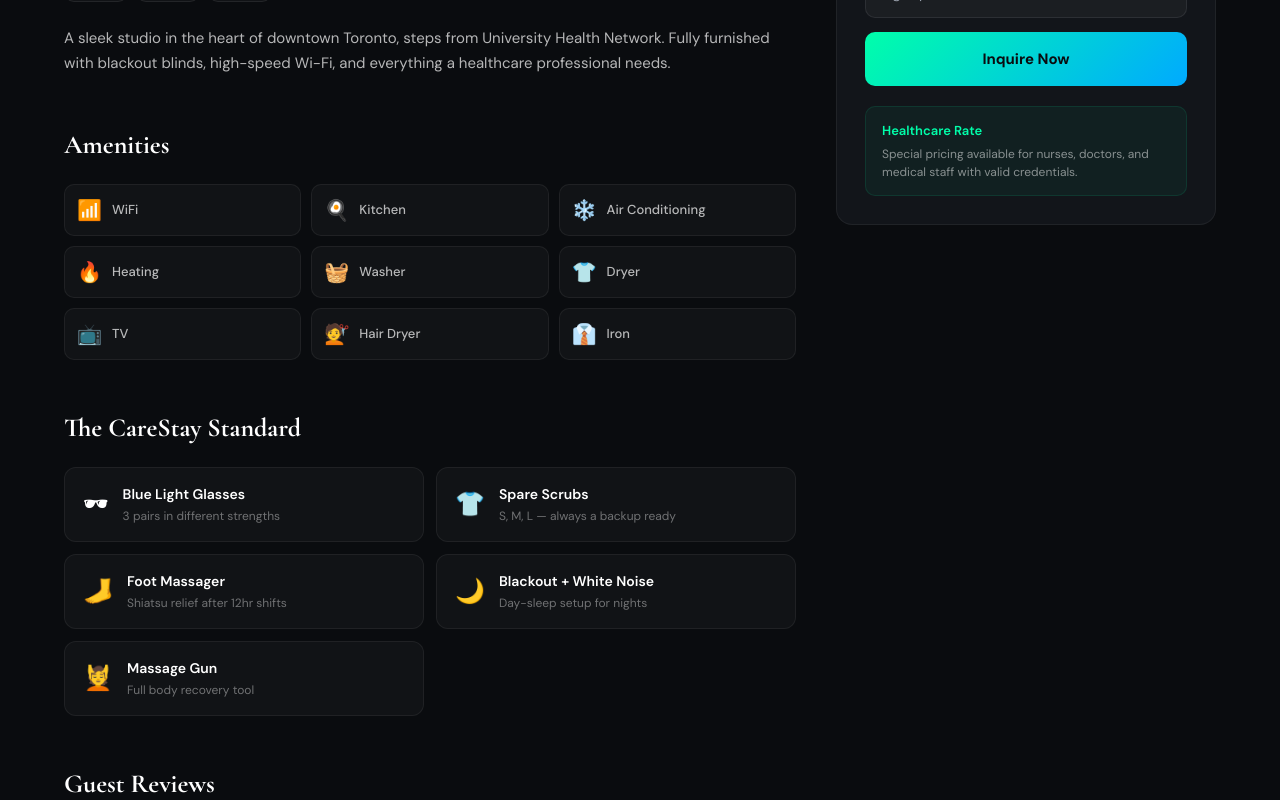
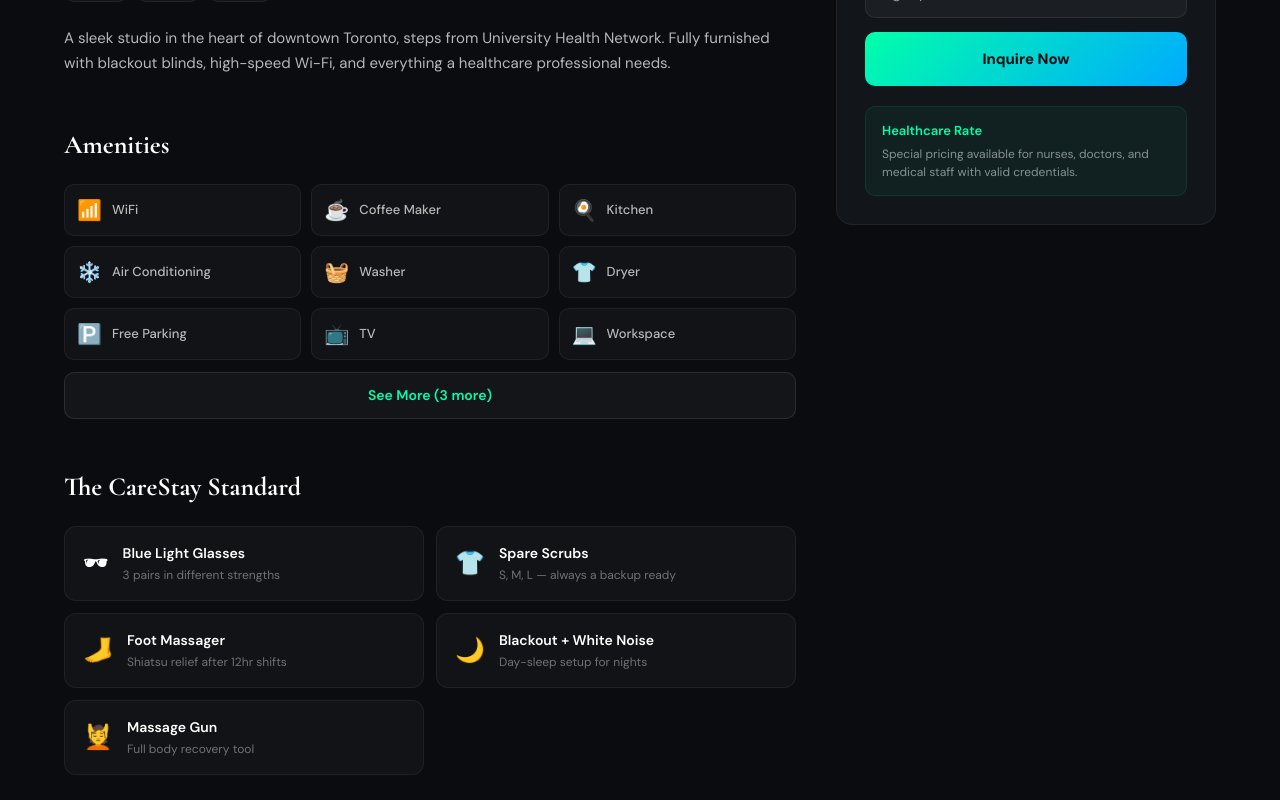
Before and after one commit to gxldeli/carestay-suites, a Next.js app: page /listings/1 in a window 1280 px wide. Shown: the part 820-1620 px from the top of the page. Built offline with nearby package versions, Linux system fonts and the light colour scheme; no server answers; the database is empty.

Commit message:
Amenity dedup, icons, priority sort

```diff
--- a/app/listings/[id]/page.tsx
+++ b/app/listings/[id]/page.tsx
@@ -343,37 +343,58 @@ export default function ListingPage() {
               {/* Amenities */}
               <div style={{ marginBottom: 48 }}>
                 <h2 style={{ fontFamily: "'Cormorant Garamond',serif", fontSize: 26, fontWeight: 700, marginBottom: 20 }}>Amenities</h2>
-                <div className="amenity-grid" style={{ display: "grid", gridTemplateColumns: "1fr 1fr 1fr", gap: 10 }}>
                 {(() => {
                     const iconMap: Record<string, string> = {
-                      "wifi": "📶", "wireless internet": "📶", "internet": "📶",
-                      "kitchen": "🍳", "cooking basics": "🍳",
+                      "wifi": "📶", "wireless internet": "📶", "wireless": "📶", "internet": "📶",
+                      "kitchen": "🍳",
+                      "cooking basics": "🥘",
                       "parking": "🅿️", "free parking": "🅿️", "garage": "🅿️", "street parking": "🅿️",
                       "washer": "🧺", "laundry": "🧺", "washing machine": "🧺",
                       "dryer": "👕",
                       "air conditioning": "❄️", "ac": "❄️", "a/c": "❄️", "central air": "❄️",
                       "heating": "🔥", "heat": "🔥", "central heating": "🔥",
+                      "indoor fireplace": "🪵", "fireplace": "🪵",
                       "tv": "📺", "cable tv": "📺", "smart tv": "📺", "television": "📺",
                       "gym": "💪", "fitness": "💪", "fitness center": "💪", "exercise equipment": "💪",
                       "pool": "🏊", "swimming pool": "🏊",
                       "elevator": "🛗", "lift": "🛗",
-                      "balcony": "🌇", "patio": "🌇", "deck": "🌇", "terrace": "🌇",
+                      "balcony": "🌇", "patio": "🌇", "deck": "🌇", "terrace": "🌇", "patio or balcony": "🌇",
                       "dishwasher": "🍽️",
                       "coffee maker": "☕", "coffee": "☕", "espresso machine": "☕",
-                      "iron": "👔",
+                      "iron": "🫠",
                       "hair dryer": "💇", "hairdryer": "💇",
                       "workspace": "💻", "dedicated workspace": "💻", "laptop friendly workspace": "💻",
-                      "smart lock": "🔒", "lockbox": "🔒", "keypad": "🔒", "self check-in": "🔒",
+                      "smart lock": "🔐", "lockbox": "🔐", "keypad": "🔐", "self check-in": "🔐",
                       "subway": "🚇", "transit": "🚇",
                       "soaking tub": "🛁", "bathtub": "🛁", "hot tub": "🛁",
                       "concierge": "🛎️", "doorman": "🛎️", "front desk": "🛎️",
                       "pet friendly": "🐾", "pets allowed": "🐾",
-                      "microwave": "🍽️", "oven": "🍳", "stove": "🍳", "refrigerator": "🍳", "fridge": "🍳",
-                      "smoke detector": "🔔", "carbon monoxide detector": "🔔", "fire extinguisher": "🔔",
+                      "microwave": "📡", "oven": "🫕", "stove": "🫕", "refrigerator": "🧊", "fridge": "🧊", "freezer": "🧊",
+                      "smoke detector": "🔔",
+                      "carbon monoxide detector": "🛡️",
+                      "fire extinguisher": "🧯",
                       "first aid kit": "🩹",
-                      "hangers": "👔", "closet": "👔",
-                      "bed linens": "🛏️", "linens": "🛏️", "towels": "🛏️", "extra pillows": "🛏️",
-                      "shampoo": "🧴", "essentials": "🧴", "toiletries": "🧴",
+                      "hangers": "👔", "closet": "👔", "clothing storage": "🗄️",
+                      "bed linens": "🛏️", "linens": "🛏️", "towels": "🛏️", "extra pillows": "🛏️", "extra pillows and blankets": "🛏️",
+                      "shampoo": "🧴",
+                      "essentials": "🧹",
+                      "toiletries": "🧴",
+                      "toaster": "🍞",
+                      "outdoor furniture": "🪑",
+                      "cleaning products": "🧽", "cleaning before checkout": "🧽",
+                      "bbq grill": "🔥", "bbq": "🔥", "barbecue": "🔥",
+                      "rain shower": "🚿", "shower": "🚿",
+                      "shower gel": "🧼", "body soap": "🧼",
+                      "suitable for children": "👶", "family friendly": "👶",
+                      "suitable for infants": "🍼",
+                      "bathrobe": "👘",
+                      "wine glasses": "🍷",
+                      "baking sheet": "🍪",
+                      "hot water": "🚰",
+                      "private entrance": "🚪",
+                      "ev charger": "⚡",
+                      "wheelchair accessible": "♿",
+                      "dishes and silverware": "🍽️",
                     };
                     const getIcon = (name: string) => {
                       const lower = name.toLowerCase().trim();
@@ -383,22 +404,62 @@ export default function ListingPage() {
                       }
                       return "✓";
                     };
+
+                    // Deduplicate: merge "Internet"/"Wireless Internet"/"Wireless" into "WiFi"
+                    const WIFI_VARIANTS = new Set(["internet", "wireless internet", "wireless", "wifi"]);
                     const DEFAULT_AMENITIES = ["WiFi", "Kitchen", "Air Conditioning", "Heating", "Washer", "Dryer", "TV", "Hair Dryer", "Iron", "Coffee Maker", "Workspace", "Free Parking"];
-                    const amenities = listing.amenities && listing.amenities.length > 0 ? listing.amenities : DEFAULT_AMENITIES;
-                    const visible = showAllAmenities ? amenities : amenities.slice(0, 9);
-                    return visible.map((a: string, i: number) => (
+                    const rawAmenities = listing.amenities && listing.amenities.length > 0 ? listing.amenities : DEFAULT_AMENITIES;
+
+                    // Deduplicate
+                    const seen = new Set<string>();
+                    let hasWifi = false;
+                    const deduped: string[] = [];
+                    for (const a of rawAmenities) {
+                      const lower = a.toLowerCase().trim();
+                      if (WIFI_VARIANTS.has(lower)) {
+                        if (!hasWifi) { hasWifi = true; deduped.push("WiFi"); }
+                        continue;
+                      }
+                      if (seen.has(lower)) continue;
+                      seen.add(lower);
+                      deduped.push(a);
+                    }
+
+                    // Sort by priority
+                    const PRIORITY: Record<string, number> = {
+                      "wifi": 1, "coffee maker": 2, "coffee": 2, "kitchen": 3, "air conditioning": 4,
+                      "washer": 5, "washing machine": 5, "dryer": 6, "free parking": 7, "parking": 7, "street parking": 7,
+                      "tv": 8, "cable tv": 8, "smart tv": 8, "workspace": 9, "dedicated workspace": 9,
+                      "laptop friendly workspace": 9, "heating": 10, "hair dryer": 11, "iron": 12,
+                      "balcony": 13, "patio": 13, "patio or balcony": 13, "pool": 14, "swimming pool": 14,
+                      "gym": 15, "fitness center": 15, "pet friendly": 16, "pets allowed": 16,
+                    };
+                    const getPriority = (name: string) => PRIORITY[name.toLowerCase().trim()] || 100;
+                    const sorted = [...deduped].sort((a, b) => {
+                      const pa = getPriority(a), pb = getPriority(b);
+                      if (pa !== pb) return pa - pb;
+                      return a.localeCompare(b);
+                    });
+
+                    const visible = showAllAmenities ? sorted : sorted.slice(0, 9);
+                    return (
+                      <>
+                        <div className="amenity-grid" style={{ display: "grid", gridTemplateColumns: "1fr 1fr 1fr", gap: 10 }}>
+                          {visible.map((a: string, i: number) => (
                             <div key={`${a}-${i}`} style={{ display: "flex", alignItems: "center", gap: 10, padding: "10px 12px", background: "rgba(255,255,255,0.03)", border: "1px solid rgba(255,255,255,0.06)", borderRadius: 10 }}>
                               <span style={{ fontSize: 20 }}>{getIcon(a)}</span>
                               <span style={{ fontSize: 13, color: "rgba(255,255,255,0.7)", fontWeight: 500 }}>{a}</span>
                             </div>
-                    ));
-                  })()}
+                          ))}
                         </div>
-                {(listing.amenities?.length || 0) > 9 && (
+                        {sorted.length > 9 && (
                           <button onClick={() => setShowAllAmenities(!showAllAmenities)} style={{ background: "rgba(255,255,255,0.04)", border: "1px solid rgba(255,255,255,0.1)", borderRadius: 10, padding: "12px 24px", color: "#0fa", fontSize: 14, fontWeight: 600, cursor: "pointer", width: "100%", fontFamily: "inherit", marginTop: 12 }}>
-                    {showAllAmenities ? "Show Less" : `See More (${listing.amenities!.length - 9} more)`}
+                            {showAllAmenities ? "Show Less" : `See More (${sorted.length - 9} more)`}
                           </button>
                         )}
+                      </>
+                    );
+                  })()}
               </div>
 
               {/* CareStay Standard */}
```
Lines whose indentation alone changed are shown as unchanged.
